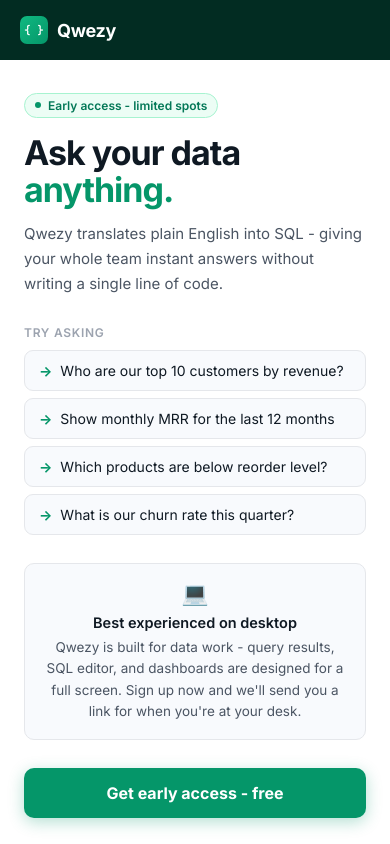
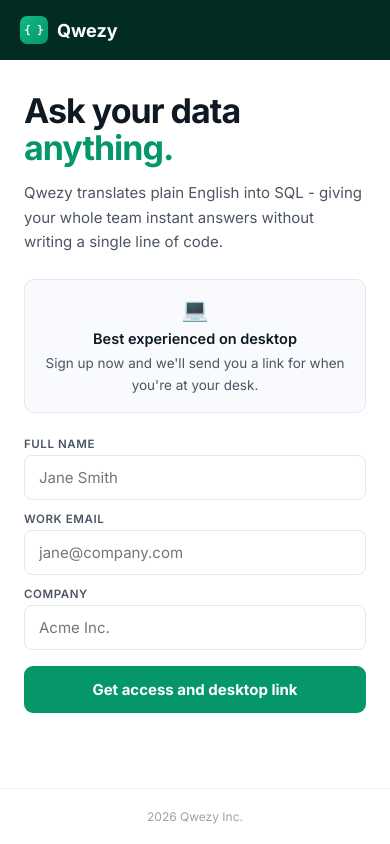
Before and after one commit to Mo-Rasul/QWEZY2.0, a Next.js app: page /mobile in a window 390 px wide. Shown: the top 844 px of the page. Built offline with nearby package versions, Linux system fonts and the light colour scheme.

Commit message:
Rewrite mobile page

```diff
--- a/app/mobile/page.tsx
+++ b/app/mobile/page.tsx
@@ -1,17 +1,7 @@
 'use client'
 import { useState } from 'react'
 
-const C = { accent:'#059669', accentDark:'#047857', accentBg:'#ECFDF5', text:'#0F1923', textMuted:'#4B5563', textLight:'#9CA3AF' }
-
-const QUERIES = [
-  'Who are our top 10 customers by revenue?',
-  'Show monthly MRR for the last 12 months',
-  'Which products are below reorder level?',
-  'What is our churn rate this quarter?',
-]
-
 export default function MobileLanding() {
-  const [showForm, setShowForm] = useState(false)
   const [form, setForm] = useState({ name:'', email:'', company:'' })
   const [sent, setSent] = useState(false)
   const [loading, setLoading] = useState(false)
@@ -20,16 +10,12 @@
     e.preventDefault()
     setLoading(true)
     try {
-      const res = await fetch('/api/demo-access', {
-        method: 'POST', headers: {'Content-Type':'application/json'},
+      await fetch('/api/demo-access', {
+        method: 'POST',
+        headers: {'Content-Type':'application/json'},
         body: JSON.stringify({ ...form, role:'Other', teamSize:'2-5' })
       })
-      const data = await res.json()
-      if (data.immediateLogin) {
-        window.location.href = '/dashboard'
-      } else {
-        setSent(true)
-      }
+      setSent(true)
     } catch { setSent(true) }
     setLoading(false)
   }
@@ -38,92 +24,60 @@
     <div style={{fontFamily:'Inter,-apple-system,sans-serif',background:'#fff',minHeight:'100vh',display:'flex',flexDirection:'column'}}>
       <style>{`*{box-sizing:border-box;margin:0;padding:0}`}</style>
 
-      {/* Header */}
       <div style={{background:'#022c22',padding:'16px 20px',display:'flex',alignItems:'center',gap:9}}>
         <div style={{width:28,height:28,background:'linear-gradient(135deg,#10B981,#059669)',borderRadius:7,display:'flex',alignItems:'center',justifyContent:'center'}}>
           <span style={{color:'#fff',fontFamily:"'JetBrains Mono'",fontWeight:700,fontSize:11}}>{'{ }'}</span>
         </div>
-        <span style={{fontWeight:800,fontSize:18,color:'#fff',letterSpacing:'-0.3px'}}>Qwezy</span>
+        <span style={{fontWeight:800,fontSize:18,color:'#fff'}}>Qwezy</span>
       </div>
 
-      <div style={{flex:1,padding:'32px 24px',display:'flex',flexDirection:'column',gap:28}}>
-        {/* Hero */}
+      <div style={{flex:1,padding:'32px 24px',display:'flex',flexDirection:'column',gap:24}}>
         <div>
-          <div style={{display:'inline-flex',alignItems:'center',gap:7,padding:'4px 10px',borderRadius:20,background:C.accentBg,border:'1px solid #A7F3D0',marginBottom:16}}>
-            <div style={{width:6,height:6,borderRadius:'50%',background:C.accent}}/>
-            <span style={{fontSize:12,fontWeight:600,color:C.accentDark}}>Early access - limited spots</span>
-          </div>
-          <h1 style={{fontSize:34,fontWeight:800,color:C.text,letterSpacing:'-1px',lineHeight:1.1,marginBottom:14}}>
-            Ask your data<br/><span style={{color:C.accent}}>anything.</span>
+          <h1 style={{fontSize:34,fontWeight:800,color:'#0F1923',letterSpacing:'-1px',lineHeight:1.1,marginBottom:14}}>
+            Ask your data<br/><span style={{color:'#059669'}}>anything.</span>
           </h1>
-          <p style={{fontSize:15,color:C.textMuted,lineHeight:1.65}}>
+          <p style={{fontSize:15,color:'#4B5563',lineHeight:1.65}}>
             Qwezy translates plain English into SQL - giving your whole team instant answers without writing a single line of code.
           </p>
         </div>
 
-        {/* Sample queries */}
-        <div>
-          <div style={{fontSize:12,fontWeight:600,color:C.textLight,textTransform:'uppercase',letterSpacing:'0.06em',marginBottom:10}}>Try asking</div>
-          <div style={{display:'flex',flexDirection:'column',gap:7}}>
-            {QUERIES.map((q,i)=>(
-              <div key={i} style={{padding:'11px 14px',background:'#F8FAFD',border:'1px solid #E5E7EB',borderRadius:9,fontSize:14,color:C.text,display:'flex',gap:8,alignItems:'center'}}>
-                <span style={{color:C.accent,fontWeight:700,flexShrink:0}}>→</span>{q}
-              </div>
-            ))}
-          </div>
+        <div style={{padding:'16px',background:'#F8FAFD',border:'1px solid #E5E7EB',borderRadius:10,textAlign:'center'}}>
+          <div style={{fontSize:22,marginBottom:8}}>💻</div>
+          <div style={{fontSize:14.5,fontWeight:600,color:'#0F1923',marginBottom:6}}>Best experienced on desktop</div>
+          <div style={{fontSize:13.5,color:'#4B5563',lineHeight:1.6}}>Sign up now and we'll send you a link for when you're at your desk.</div>
         </div>
 
-        {/* Desktop notice */}
-        <div style={{padding:'16px',background:'#F8FAFD',border:'1px solid #E5E7EB',borderRadius:10,textAlign:'center'}}>
-          <div style={{fontSize:22,marginBottom:8}}>💻</div>
-          <div style={{fontSize:14.5,fontWeight:600,color:C.text,marginBottom:6}}>Best experienced on desktop</div>
-          <div style={{fontSize:13.5,color:C.textMuted,lineHeight:1.6}}>Qwezy is built for data work - query results, SQL editor, and dashboards are designed for a full screen. Sign up now and we'll send you a link for when you're at your desk.</div>
-        </div>
-
-        {/* CTA */}
-        {!showForm && !sent && (
-          <button onClick={()=>setShowForm(true)}
-            style={{background:C.accent,color:'#fff',border:'none',borderRadius:10,padding:'15px',fontSize:16,fontWeight:700,cursor:'pointer',fontFamily:'Inter,sans-serif',boxShadow:'0 4px 16px rgba(5,150,105,0.3)'}}>
-            Get early access - free
-          </button>
-        )}
-
-        {showForm && !sent && (
+        {!sent ? (
           <form onSubmit={submit} style={{display:'flex',flexDirection:'column',gap:12}}>
             {[['name','Full name','Jane Smith'],['email','Work email','jane@company.com'],['company','Company','Acme Inc.']].map(([k,l,p])=>(
               <div key={k}>
-                <label style={{fontSize:11.5,fontWeight:600,color:C.textMuted,display:'block',marginBottom:4,textTransform:'uppercase',letterSpacing:'0.05em'}}>{l}</label>
-                <input type={k==='email'?'email':'text'} value={(form as any)[k]} onChange={e=>setForm(p=>({...p,[k]:e.target.value}))} placeholder={p} required
-                  style={{width:'100%',padding:'12px 14px',borderRadius:8,border:'1.5px solid #E5E7EB',fontSize:15,color:C.text,fontFamily:'Inter,sans-serif'}}/>
+                <label style={{fontSize:11.5,fontWeight:600,color:'#4B5563',display:'block',marginBottom:4,textTransform:'uppercase',letterSpacing:'0.05em'}}>{l}</label>
+                <input
+                  type={k==='email'?'email':'text'}
+                  value={(form as any)[k]}
+                  onChange={e=>setForm(prev=>({...prev,[k]:e.target.value}))}
+                  placeholder={p}
+                  required
+                  style={{width:'100%',padding:'12px 14px',borderRadius:8,border:'1.5px solid #E5E7EB',fontSize:15,color:'#0F1923',fontFamily:'Inter,sans-serif'}}
+                />
               </div>
             ))}
             <button type="submit" disabled={loading||!form.name||!form.email||!form.company}
-              style={{background:C.accent,color:'#fff',border:'none',borderRadius:9,padding:'14px',fontSize:15,fontWeight:700,cursor:'pointer',fontFamily:'Inter,sans-serif',marginTop:4}}>
-              {loading?'Setting up...':'Get access + desktop link'}
+              style={{background:'#059669',color:'#fff',border:'none',borderRadius:9,padding:'14px',fontSize:15,fontWeight:700,cursor:'pointer',fontFamily:'Inter,sans-serif',marginTop:4}}>
+              {loading?'Setting up...':'Get access and desktop link'}
             </button>
           </form>
-        )}
-
-        {sent && (
-          <div style={{padding:'20px',background:C.accentBg,border:'1px solid #A7F3D0',borderRadius:10,textAlign:'center'}}>
+        ) : (
+          <div style={{padding:'20px',background:'#ECFDF5',border:'1px solid #A7F3D0',borderRadius:10,textAlign:'center'}}>
             <div style={{fontSize:28,marginBottom:8}}>✓</div>
-            <div style={{fontSize:16,fontWeight:700,color:C.text,marginBottom:6}}>You're in</div>
-            <div style={{fontSize:14,color:C.textMuted,lineHeight:1.6}}>Check your email - we sent you a link that works on any device. See you on desktop.</div>
+            <div style={{fontSize:16,fontWeight:700,color:'#0F1923',marginBottom:6}}>You are in</div>
+            <div style={{fontSize:14,color:'#4B5563',lineHeight:1.6}}>Check your email - we sent you a link that works on any device.</div>
           </div>
         )}
-
-        {/* Trust */}
-        <div style={{display:'flex',flexDirection:'column',gap:7}}>
-          {['Read-only access - we never write to your database','Your data never trains our models','Company-isolated AI context','AES-256 encrypted credentials'].map(item=>(
-            <div key={item} style={{display:'flex',alignItems:'center',gap:8,fontSize:13,color:C.textMuted}}>
-              <span style={{color:C.accent,fontWeight:700,flexShrink:0}}>+</span>{item}
-            </div>
-          ))}
-        </div>
       </div>
 
-      <div style={{padding:'20px 24px',borderTop:'1px solid #F3F4F6',textAlign:'center',fontSize:12,color:C.textLight}}>
-        2026 Qwezy Inc. - qwezy.io
+      <div style={{padding:'20px 24px',borderTop:'1px solid #F3F4F6',textAlign:'center',fontSize:12,color:'#9CA3AF'}}>
+        2026 Qwezy Inc.
       </div>
     </div>
   )
```
